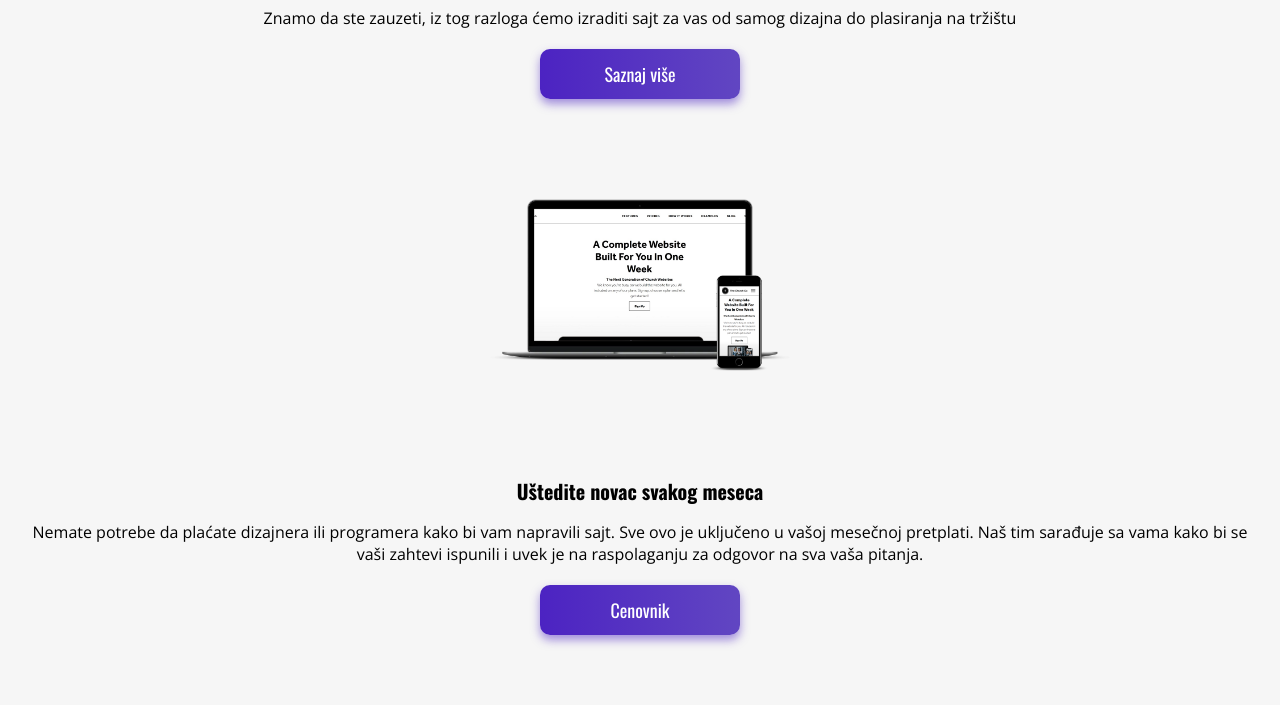
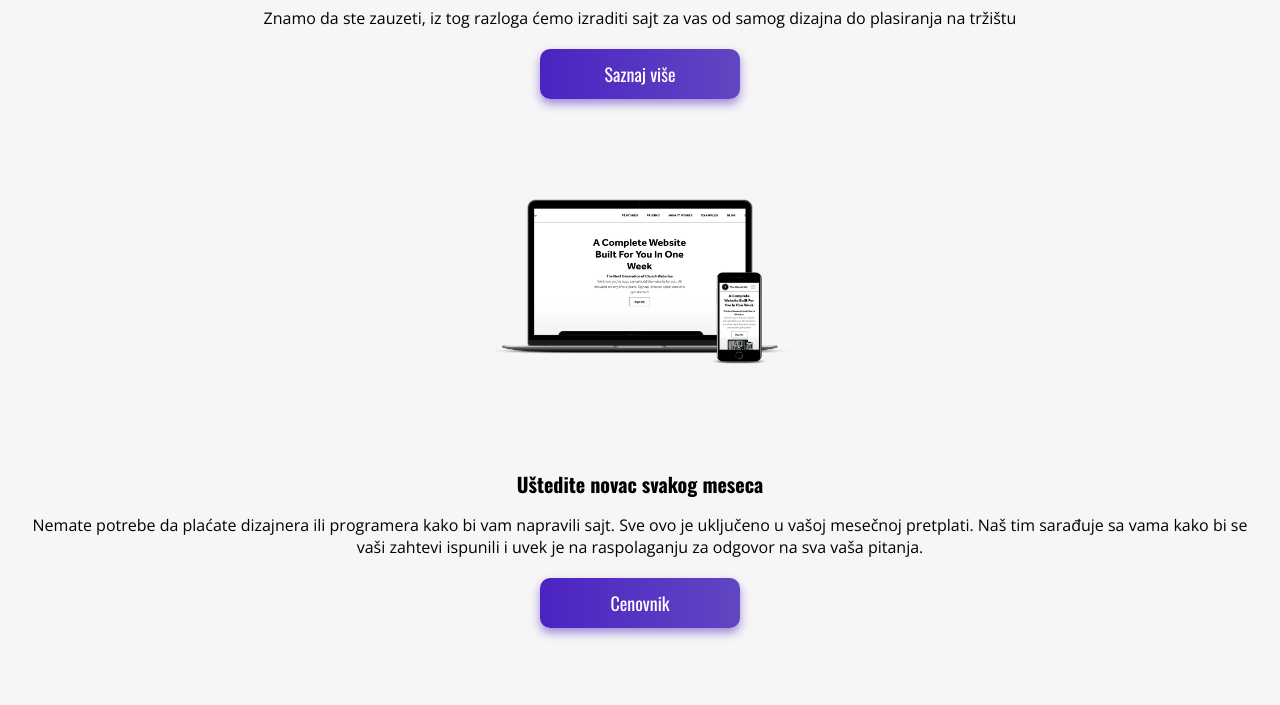
Before and after one commit to VukJovanovic/iznajmi-sajt, a website built with Parcel: page index.html in a window 1280 px wide. Shown: the part 237-942 px from the top of the page. Built offline with nearby package versions, Linux system fonts and the light colour scheme.

Commit message:
image fix

```diff
--- a/scss/components/_imageContainer.scss
+++ b/scss/components/_imageContainer.scss
@@ -4,5 +4,6 @@
 	justify-content: center;
 	img {
 		width: 30rem;
+		height: 16.5rem;
 	}
 }
--- a/scss/components/_textCard.scss
+++ b/scss/components/_textCard.scss
@@ -1,5 +1,5 @@
 .textCard {
-	padding: 10rem 0 5rem 0;
+	padding: 10rem 0 3rem 0;
 	display: flex;
 	flex-direction: column;
 	align-items: center;
```
Also changed, not shown: css/main.css, 1 other file.
